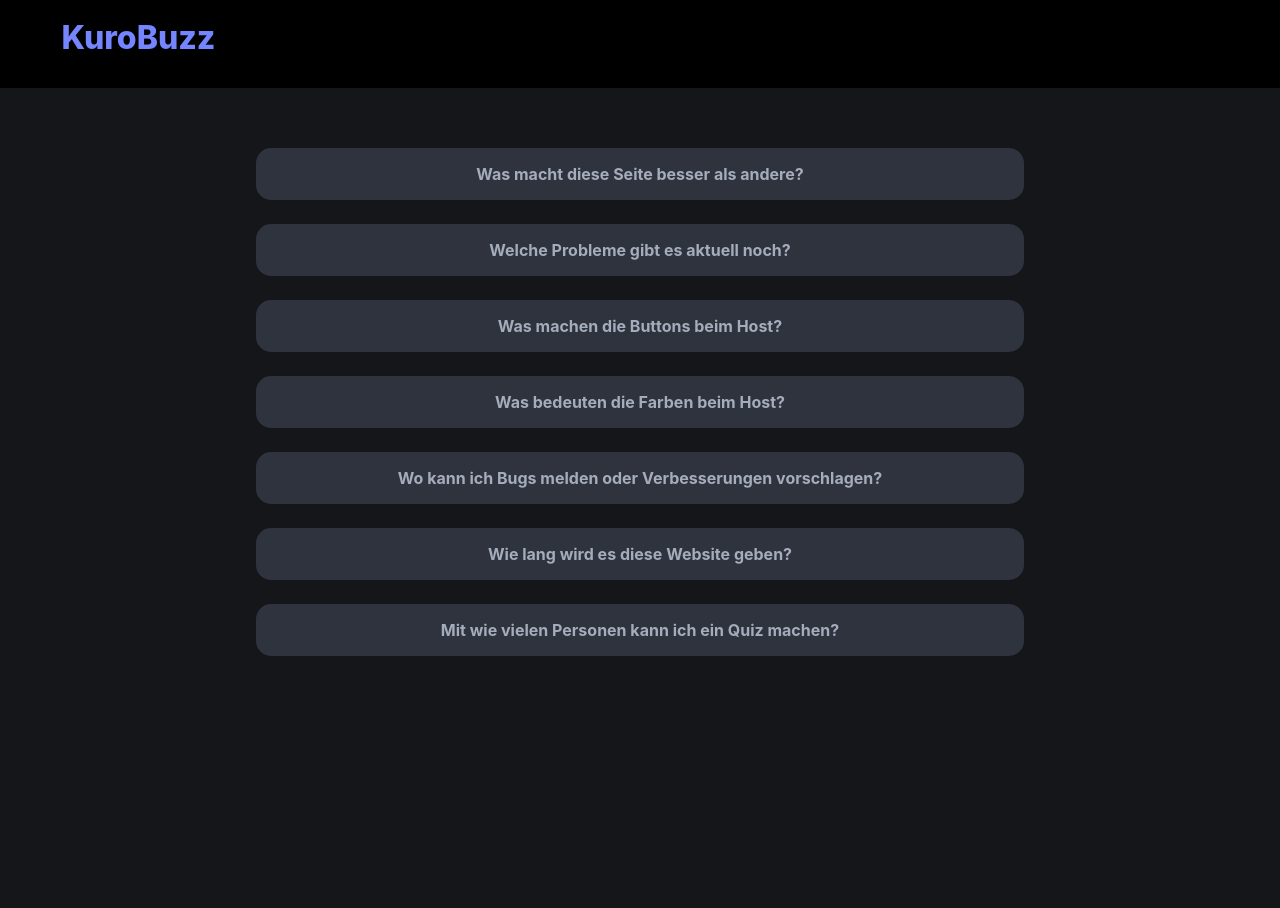
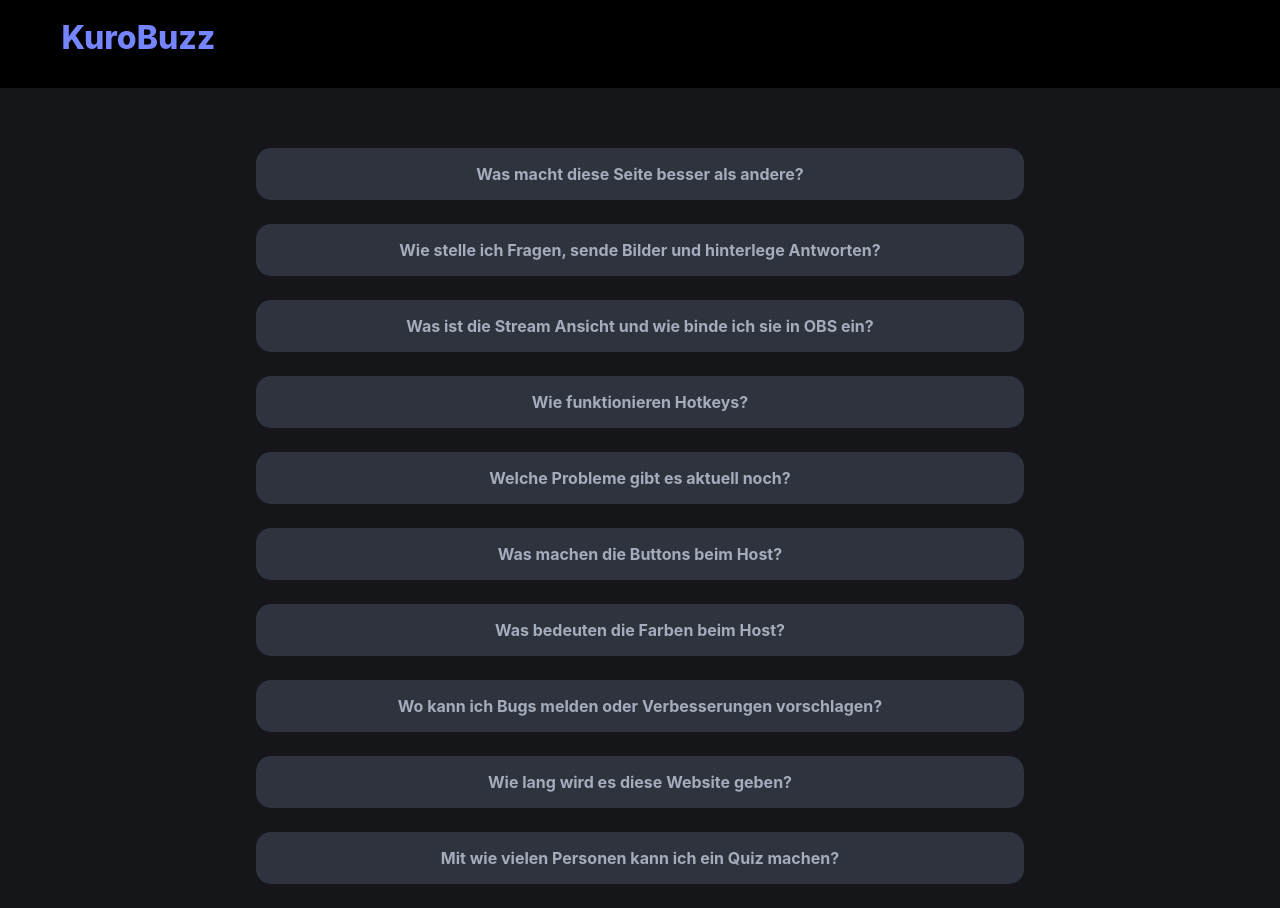
Before and after one commit to KuroM0M0/Quiz, a Flask app: page /faq in a window 1280 px wide. Before the commit the page ends 656 px from the top, so only its background shows below. Run offline with Flask 3, Linux system fonts and the light colour scheme; some libraries are stand-ins or nearby versions.

Commit message:
changed text and added faq Stuff

```diff
--- a/static/js/hotkeys.js
+++ b/static/js/hotkeys.js
@@ -353,21 +353,21 @@
                         <!-- Dynamisch generiert -->
                     </div>
 
-                    <!-- Einstellungs-Option: Fensterübergreifend -->
+                    <!-- Einstellungs Option: Fensterübergreifend -->
                     <div class="field mb-4 p-3" style="background: rgba(255, 255, 255, 0.04); border-radius: 6px;">
                         <label class="checkbox has-text-white is-size-7 is-flex is-align-items-flex-start" style="gap: 8px; cursor: pointer;">
                             <input type="checkbox" id="hotkeyCrossWindowCheckbox" onchange="toggleHotkeyCrossWindow(this.checked)" style="margin-top: 2px;">
                             <div>
                                 <strong class="has-text-light">Aktionen fensterübergreifend ausführen</strong>
                                 <div class="has-text-grey mt-1">
-                                    Ermöglicht z. B. das Vergrößern der Stream-Karte vom Host-Fenster aus oder das Zurücksetzen des Buzzers aus dem Stream-Overlay.
+                                    Ermöglicht z. B. das Vergrößern der Stream Karte vom Host Fenster aus oder das Zurücksetzen des Buzzers aus dem Stream Overlay.
                                 </div>
                             </div>
                         </label>
                     </div>
 
                     <div class="is-flex is-justify-content-space-between is-align-items-center pt-3" style="border-top: 1px solid rgba(255, 255, 255, 0.1);">
-                        <button class="button is-danger is-small is-light" onclick="resetHotkeysToDefault()" title="Alle Tastenbelegungen entfernen">
+                        <button class="button is-danger is-small" onclick="resetHotkeysToDefault()" title="Alle Tastenbelegungen entfernen">
                             <i class="fas fa-undo mr-1"></i> Alle deaktivieren
                         </button>
                         <button class="button is-primary is-small" onclick="closeHotkeySettingsModal()">
@@ -412,7 +412,7 @@
             right.style.gap = '6px';
 
             const btn = document.createElement('button');
-            btn.className = 'button is-small ' + (isRecording ? 'is-warning is-light' : (currentCode ? 'is-info' : 'is-dark'));
+            btn.className = 'button is-small ' + (isRecording ? 'is-warning' : (currentCode ? 'is-info' : 'is-dark'));
             btn.style.minWidth = '130px';
             if (isRecording) {
                 btn.innerHTML = '<span class="has-text-weight-bold"><i class="fas fa-circle-notch fa-spin mr-1"></i>Taste drücken...</span>';
@@ -432,7 +432,7 @@
 
             if (currentCode) {
                 const clearBtn = document.createElement('button');
-                clearBtn.className = 'button is-small is-danger is-light';
+                clearBtn.className = 'button is-small is-danger';
                 clearBtn.title = 'Hotkey entfernen';
                 clearBtn.innerHTML = '<i class="fas fa-times"></i>';
                 clearBtn.onclick = function () {
--- a/static/js/streamSlots.js
+++ b/static/js/streamSlots.js
@@ -460,7 +460,7 @@
             renderSlots();
             renderSlotOverviewGrid();
             updateSlotUI();
-            S.triggerSuccessAlert("Slots geleert", "Alle Spieler-Slots wurden geleert.");
+            S.triggerSuccessAlert("Slots geleert", "Alle Spieler Slots wurden geleert.");
         };
 
         S.triggerQuestionAlert("Slots leeren", `Möchtest du wirklich alle ${S.state.slots.length} Slots leeren?`).then((res) => {
--- a/templates/faq.html
+++ b/templates/faq.html
@@ -33,18 +33,82 @@
     <article class="message faqAbrunden">
         <details>
             <summary class="zentriert message-header is-clickable has-text-weight-bold">
+                Wie stelle ich Fragen, sende Bilder und hinterlege Antworten?
+            </summary>
+            <div class="message-body">
+                Sende Frage:<br>
+                Die eingegebene Frage wird bei allen Teilnehmern gleichzeitig angezeigt. Optional kannst du eine richtige Antwort hinterlegen. Diese sehen nur du und der Server, die Teilnehmer nicht.<br><br>
+                Sende Bild:<br>
+                Du wählst ein Bild aus (maximal 10 MB). Alle Teilnehmer erhalten es direkt in ihrer Ansicht und können es per Klick im Vollbild ansehen.<br><br>
+                Fragen vorbereiten:<br>
+                Im Control Panel (Reiter am Rand der Host Seite) gibt es "Fragen &amp; Aufgaben verwalten". Dort kannst du Fragen mit Antwort, Bild, Audio und Timer anlegen, bearbeiten, umsortieren und als Quiz Paket exportieren oder importieren. Mit "An Spieler senden" schickst du die aktive Frage ab.
+            </div>
+        </details>
+    </article>
+</div>
+
+<br>
+
+<div class="faqBox zentriert">
+    <article class="message faqAbrunden">
+        <details>
+            <summary class="zentriert message-header is-clickable has-text-weight-bold">
+                Was ist die Stream Ansicht und wie binde ich sie in OBS ein?
+            </summary>
+            <div class="message-body">
+                Stream Ansicht:<br>
+                Über "Stream öffnen" beim Host öffnet sich die Seite <b>/RAUMCODE/stream</b>. Sie zeigt bis zu 8 Kacheln für deine Teilnehmer und eine Karte mit der aktuellen Frage in der Mitte. Auf dieser Seite sind alle Sounds stummgeschaltet.<br><br>
+                Slots einrichten:<br>
+                Im Control Panel unter "Stream Slots verwalten" weist du jeder Kachel einen Spieler zu und kannst eine Discord Reactive / Kamera URL (zum Beispiel VDO.Ninja) und eine Textfeld Overlay URL eintragen. "Auto Slots" füllt freie Kacheln automatisch mit den beigetretenen Spielern.<br><br>
+                Overlays für OBS:<br>
+                Für jeden Spieler gibt es zwei transparente Seiten, die du in OBS als Browserquelle einfügst:<br>
+                <b>/RAUMCODE/NAME/text</b> zeigt nur das Textfeld des Spielers.<br>
+                <b>/RAUMCODE/NAME/punkte</b> zeigt nur die Punktzahl des Spielers.<br>
+                Der Raum muss dafür existieren und der Spieler beigetreten sein.
+            </div>
+        </details>
+    </article>
+</div>
+
+<br>
+
+<div class="faqBox zentriert">
+    <article class="message faqAbrunden">
+        <details>
+            <summary class="zentriert message-header is-clickable has-text-weight-bold">
+                Wie funktionieren Hotkeys?
+            </summary>
+            <div class="message-body">
+                Du kannst Tastenkürzel für das Quizfeld (groß / klein), das Zurücksetzen des Buzzers und das Sperren des Buzzers festlegen. Standardmäßig sind alle deaktiviert.<br><br>
+                Einstellen:<br>
+                Über das Zahnrad Menü oder das Control Panel öffnest du "Hotkeys einstellen". Klicke auf ein Tastenfeld und drücke deine Wunschtaste oder Kombination (zum Beispiel Strg + R).<br><br>
+                Fensterübergreifend:<br>
+                Ist diese Option aktiv, funktionieren Aktionen auch dann, wenn du dich nicht im passenden Fenster befindest, zum Beispiel das Vergrößern der Stream Karte vom Host Fenster aus.<br><br>
+                Fest belegt:<br>
+                Mit den Pfeiltasten (links / rechts) wechselst du zwischen den Fragen. Mit Esc schließt du Fenster und das Control Panel. Hotkeys greifen nicht, solange du in ein Textfeld schreibst.
+            </div>
+        </details>
+    </article>
+</div>
+
+<br>
+
+<div class="faqBox zentriert">
+    <article class="message faqAbrunden">
+        <details>
+            <summary class="zentriert message-header is-clickable has-text-weight-bold">
                 Welche Probleme gibt es aktuell noch?
             </summary>
             <div class="message-body">
                 Probleme beim Host: <br>
                 Beim neu laden der Seite, könnten noch Probleme auftauchen:<br>
                 -Farben werden entfernt (zb. grün vom Buzzern)<br>
-                -Timer wird nicht mehr angezeigt
-                Wenn "Lock Text" und "Antwort Abgeben" gleichzeitig an sind, kann es zu Problemen kommen
+                -Timer wird nicht mehr angezeigt<br>
+                Wenn "Lock Text" und "Antwort Abgeben" gleichzeitig an sind, kann es zu Problemen kommen.
                 <br><br>
                 Probleme beim Teilnehmer:<br>
                 Das Textfeld macht selten Probleme, wenn man etwas mitten drin bearbeiten möchte.<br>
-                beim neu laden der Seite, wird der Timer nicht mehr angezeigt
+                Beim Neuladen der Seite wird der Timer nicht mehr angezeigt.<br>
                 Manchmal kann es vorkommen, dass 2 Teilnehmer gleichzeitig buzzern (sehr selten)
             </div>
         </details>
@@ -72,7 +136,15 @@
                 Die Teilnehmer erhalten einen Button mit dem sie ihre Antwort abgeben können. Sie können den Text danach nicht mehr bearbeiten.<br>
                 Damit die Teilnehmer wieder schreiben können, muss der Host den Button wieder deaktivieren. Wer abgegeben hat, wird braun hinterlegt.<br><br>
                 Starte Timer:<br>
-                Du kannst in Sekunden angeben, wie lange der Timer laufen soll. Dieser wird dann bei dir und bei jedem Spieler angezeigt. Sobald er abläuft, sperrt sich das Textfeld bei jedem Spieler
+                Du kannst in Sekunden angeben, wie lange der Timer laufen soll. Dieser wird dann bei dir und bei jedem Spieler angezeigt. Sobald er abläuft, sperrt sich das Textfeld bei jedem Spieler.<br><br>
+                Sende Frage / Sende Bild:<br>
+                Zeigt allen Teilnehmern gleichzeitig eine Frage beziehungsweise ein Bild an.<br><br>
+                Stream öffnen:<br>
+                Öffnet die Stream Ansicht in einem neuen Tab.<br><br>
+                Zahnrad Menü (oben rechts):<br>
+                Hier stellst du den Buzzer Sound und die Lautstärke ein (gilt nur für dich), öffnest die Hotkey Einstellungen, entfernst Spieler aus dem Raum und sperrst den Raum, damit niemand mehr beitreten kann.<br><br>
+                Control Panel:<br>
+                Der Reiter am Rand der Host Seite öffnet die Seitenleiste mit Fragen, Stream Slots und Audio Steuerung.
             </div>
         </details>
     </article>
--- a/templates/play.html
+++ b/templates/play.html
@@ -88,7 +88,7 @@
     <div id="qCard" class="questionCard" style="opacity:0;">
         <span id="qText"></span>
         <div id="qImageWrapper" class="player-image-wrapper unsichtbar">
-            <img id="playerQuestionImage" src="" alt="Quiz Bild" onclick="openPlayerImageLightbox()" title="Klicke für Vollbild-Ansicht">
+            <img id="playerQuestionImage" src="" alt="Quiz Bild" onclick="openPlayerImageLightbox()" title="Klicke für Vollbild Ansicht">
             <div class="player-image-hint" onclick="openPlayerImageLightbox()">
                 <i class="fas fa-search-plus mr-1"></i><span>Klick zum Vergrößern</span>
             </div>
--- a/templates/stream.html
+++ b/templates/stream.html
@@ -32,7 +32,7 @@
         </span>
         <h1 class="title zentriert" id="quizCardCategory">Quiz</h1>
         <hr>
-        <p class="subtitle" id="quizCardText">Keine Fragen vorhanden. Erstelle Fragen über die Host-Seite.</p>
+        <p class="subtitle" id="quizCardText">Keine Fragen vorhanden. Erstelle Fragen über die Host Seite.</p>
         <img id="quizCardImage" class="unsichtbar" src="" alt="Quiz Bild">
         <div id="quizCardAudioWave" class="audio-wave-container">
             <div class="audio-wave-bar" id="audioBar0"></div>
@@ -60,11 +60,11 @@
                 </div>
             </div>
             <div class="field mb-4">
-                <label class="label">Discord-Reactive / Kamera URL (Optional)</label>
+                <label class="label">Discord Reactive / Kamera URL (Optional)</label>
                 <input class="input" type="text" id="slotReactiveInput" placeholder="https://reactive.fugi.tech/... oder https://vdo.ninja/...">
             </div>
             <div class="field mb-5">
-                <label class="label">Textfeld-Overlay URL (Optional)</label>
+                <label class="label">Textfeld Overlay URL (Optional)</label>
                 <input class="input" type="text" id="slotOverlayInput" placeholder="https://... (Wird über das Textfeld des Spielers gelegt)">
             </div>
             <div class="is-flex is-justify-content-space-between is-align-items-center pt-2" style="border-top: 1px solid rgba(255, 255, 255, 0.08);">
```
Also changed, not shown: static/js/frageManager.js (+15 -15 lines), static/js/streamCard.js (+5 -5 lines), templates/host.html (+21 -21 lines), templates/updates.html (+21 -18 lines).
